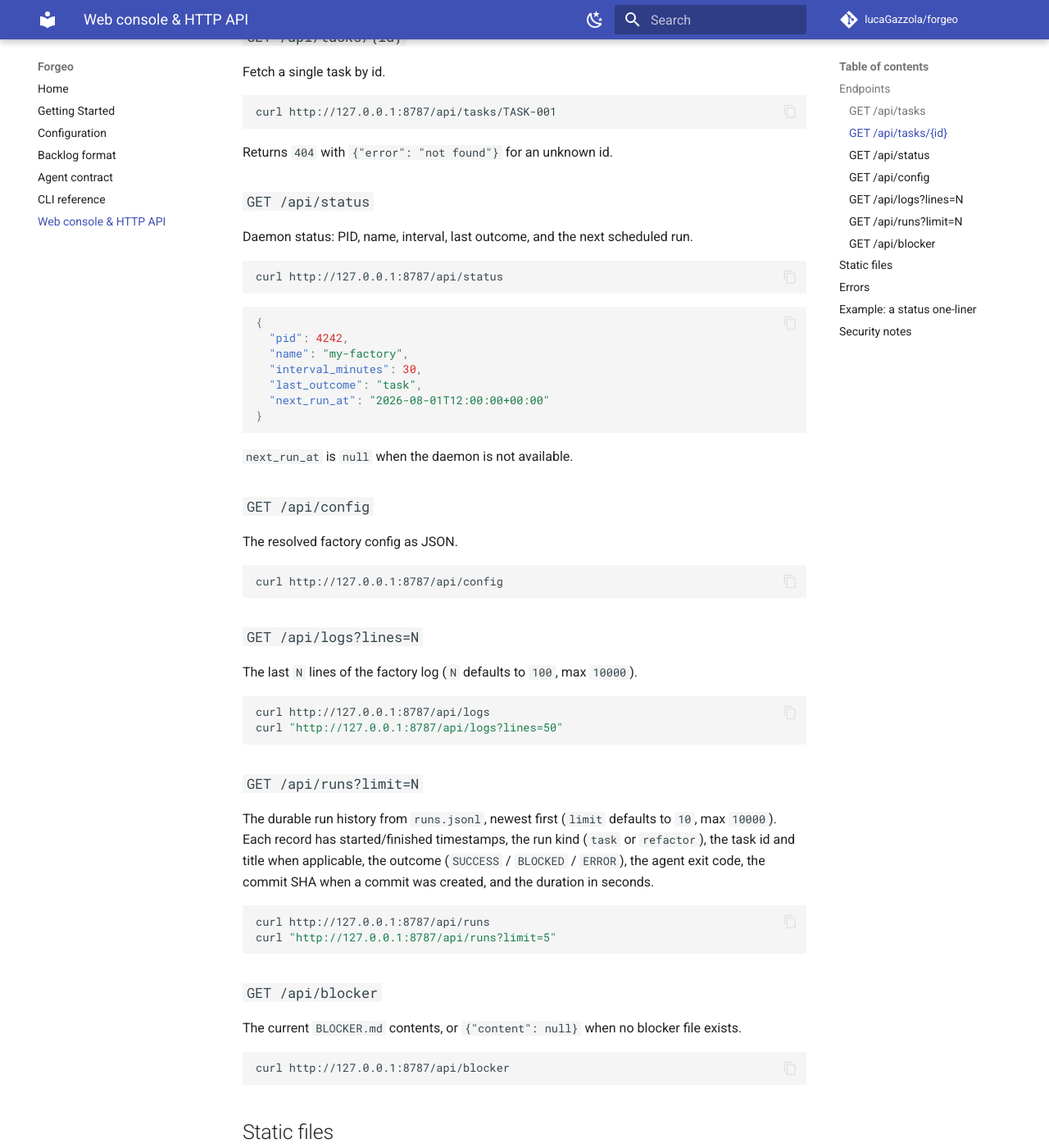
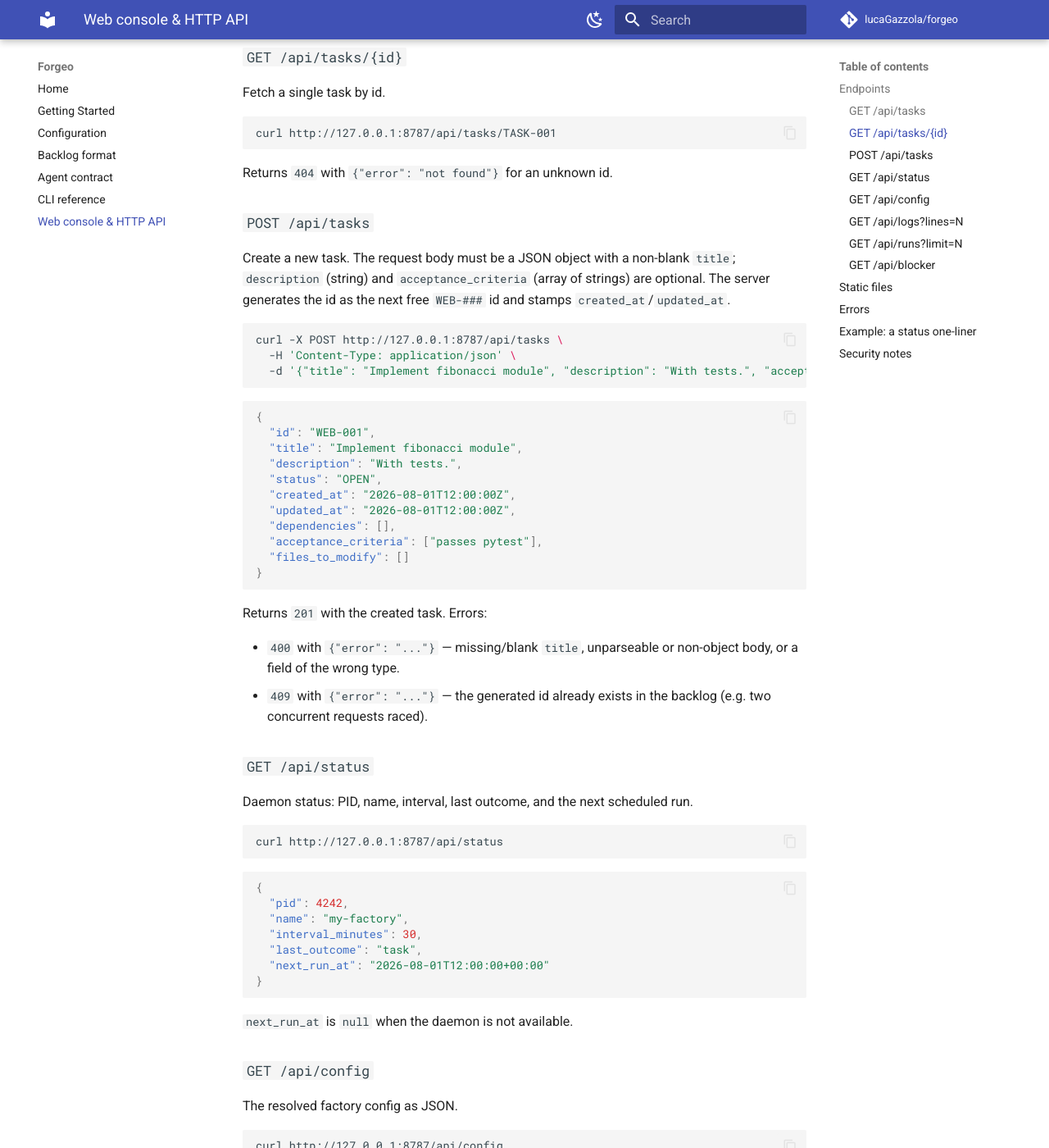
Before and after one commit to lucaGazzola/autonomous-software-factory, an MkDocs documentation site: the page built from docs/web-console-api.md, in a window 1280 px wide and 1400 px high, scrolled down 1324 px. Shown: the whole window at 82% size. Built offline with MkDocs 1.6.1 and Material for MkDocs 9.7.7, drawn with Linux system fonts in a browser that asks for light colours; comment, search, counter and statistics services are not loaded; some of the changed text lies outside the part shown.

Commit message:
factory: Let the web console create new backlog tasks (#SELF-027)

````diff
--- a/docs/web-console-api.md
+++ b/docs/web-console-api.md
@@ -1,15 +1,15 @@
 # Web console & HTTP API
 
-While the daemon is running, it serves a **read-only local web dashboard and
-HTTP API** at `http://<web_host>:<web_port>` (default `127.0.0.1:8787`). By
-default the server binds **`127.0.0.1` only** — it is not reachable from
-other machines. Set `web_host: 0.0.0.0` in `factory.yaml` to make it
-reachable from your local network (open the port in your firewall too).
+While the daemon is running, it serves a **local web dashboard and HTTP API**
+at `http://<web_host>:<web_port>` (default `127.0.0.1:8787`). By default the
+server binds **`127.0.0.1` only** — it is not reachable from other machines.
+Set `web_host: 0.0.0.0` in `factory.yaml` to make it reachable from your local
+network (open the port in your firewall too).
 
 - Disable it entirely with `web_port: 0` in `factory.yaml`.
 - A bind failure is logged and the daemon continues without the API.
-- Everything is read-only: the API never modifies the backlog, the repository,
-  or the daemon.
+- The API is read-only except for `POST /api/tasks`, which adds a new task to
+  the backlog (see below). It never modifies the repository or the daemon.
 
 ![Forgeo web console](img/console.png)
 
@@ -55,6 +55,40 @@ curl http://127.0.0.1:8787/api/tasks/TASK-001
 ```
 
 Returns `404` with `{"error": "not found"}` for an unknown id.
+
+### `POST /api/tasks`
+
+Create a new task. The request body must be a JSON object with a non-blank
+`title`; `description` (string) and `acceptance_criteria` (array of strings)
+are optional. The server generates the id as the next free `WEB-###` id and
+stamps `created_at`/`updated_at`.
+
+```bash
+curl -X POST http://127.0.0.1:8787/api/tasks \
+  -H 'Content-Type: application/json' \
+  -d '{"title": "Implement fibonacci module", "description": "With tests.", "acceptance_criteria": ["passes pytest"]}'
+```
+
+```json
+{
+  "id": "WEB-001",
+  "title": "Implement fibonacci module",
+  "description": "With tests.",
+  "status": "OPEN",
+  "created_at": "2026-08-01T12:00:00Z",
+  "updated_at": "2026-08-01T12:00:00Z",
+  "dependencies": [],
+  "acceptance_criteria": ["passes pytest"],
+  "files_to_modify": []
+}
+```
+
+Returns `201` with the created task. Errors:
+
+- `400` with `{"error": "..."}` — missing/blank `title`, unparseable or
+  non-object body, or a field of the wrong type.
+- `409` with `{"error": "..."}` — the generated id already exists in the
+  backlog (e.g. two concurrent requests raced).
 
 ### `GET /api/status`
 
@@ -121,21 +155,26 @@ Any other path is served from `src/factory/web/` (a path traversal attempt is
 rejected and returns `404`). The web console UI lives there:
 
 - `index.html` — the dashboard page: a header with the factory name, pid,
-  interval, next run, and last outcome (from `/api/status`), the backlog as a
-  card list grouped under **OPEN / BLOCKED / COMPLETED / FAILED** headings
-  (id, title, description, created/updated timestamps), and a footer with the
-  fetch time.
+  interval, next run, and last outcome (from `/api/status`), a small form to
+  add a task to the backlog, the backlog as a card list grouped under **OPEN /
+  BLOCKED / COMPLETED / FAILED** headings (id, title, description,
+  created/updated timestamps), and a footer with the fetch time.
 - `style.css` — dark theme, single accent color, system fonts only.
 - `app.js` — fetches `/api/tasks` and `/api/status`, re-renders in place every
   30 seconds (never a full page reload), shows an empty state when the backlog
-  has no tasks, and a discreet notice when the daemon is unreachable.
+  has no tasks, a discreet notice when the daemon is unreachable, and posts
+  the new-task form to `/api/tasks` (appending the created task to the board
+  and clearing the form on success, showing an inline error otherwise).
 
 The page is fully self-contained: plain HTML/CSS/JS, no framework, no build
 step, no external assets or CDNs. It is served at `/` as `text/html`.
 
 ## Errors
 
+- `400` — malformed `POST /api/tasks` body (missing/blank title, unparseable
+  body, wrong field types).
 - `404` — unknown API path, unknown task, or missing static file.
+- `409` — `POST /api/tasks` id collision (a concurrent request won the race).
 - `500` — an unexpected handler error (logged server-side).
 
 ## Example: a status one-liner
@@ -147,9 +186,10 @@ curl -s http://127.0.0.1:8787/api/status
 ## Security notes
 
 - The server binds `web_host` (default `127.0.0.1`). Exposing it on a
-  network (`web_host: 0.0.0.0`) makes the read-only API visible to every
-  host that can reach the port — only do that on a trusted LAN.
-- It is read-only — there are no write endpoints.
+  network (`web_host: 0.0.0.0`) makes the API visible to every host that can
+  reach the port — only do that on a trusted LAN.
+- The only write endpoint is `POST /api/tasks`, which appends to the local
+  backlog. A machine that can reach the port can add tasks to the queue.
 - Set `web_port: 0` to disable it if you do not need it.
 
 ---
````
Also changed, not shown: README.md (+3 -2 lines), docs/backlog.md (+3 -1 lines), docs/getting-started.md (+2 -1 lines), src/factory/web/index.html (+10 -0 lines), src/factory/web/style.css (+71 -0 lines), 5 other files.
